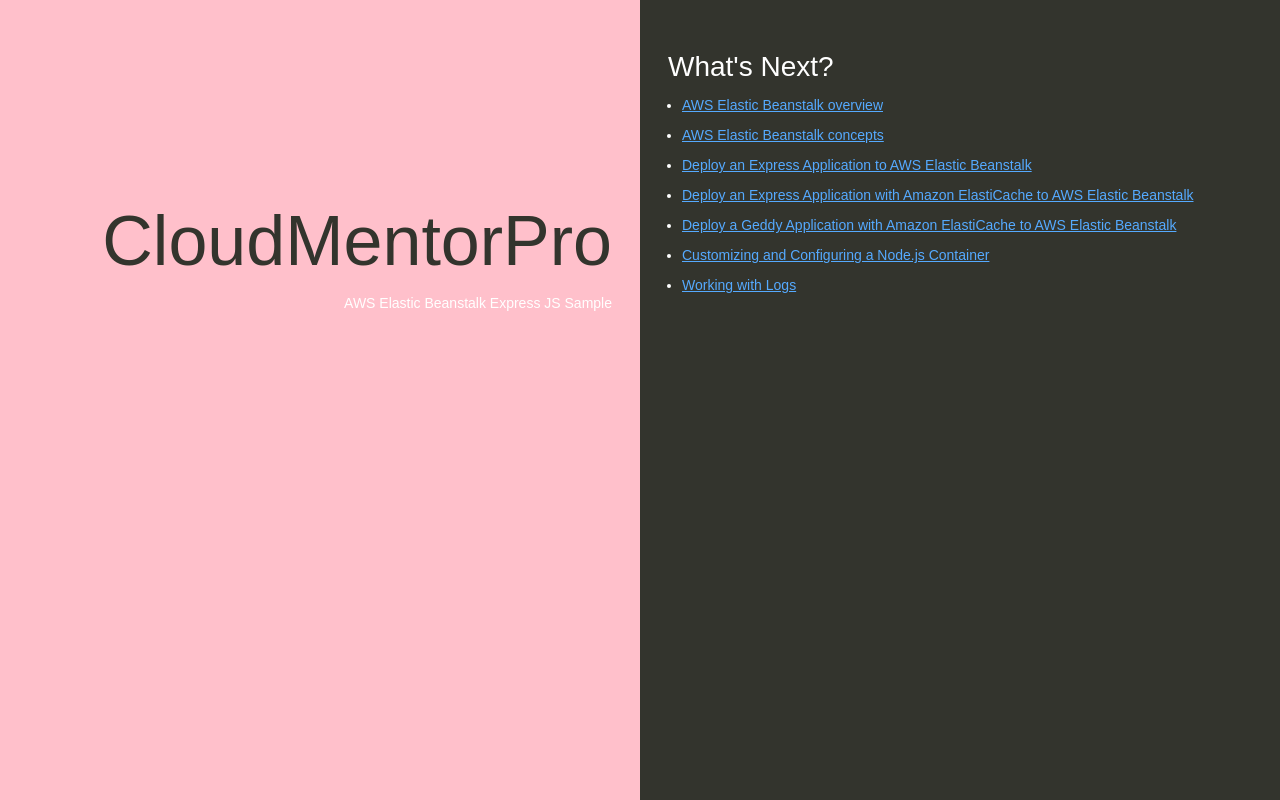
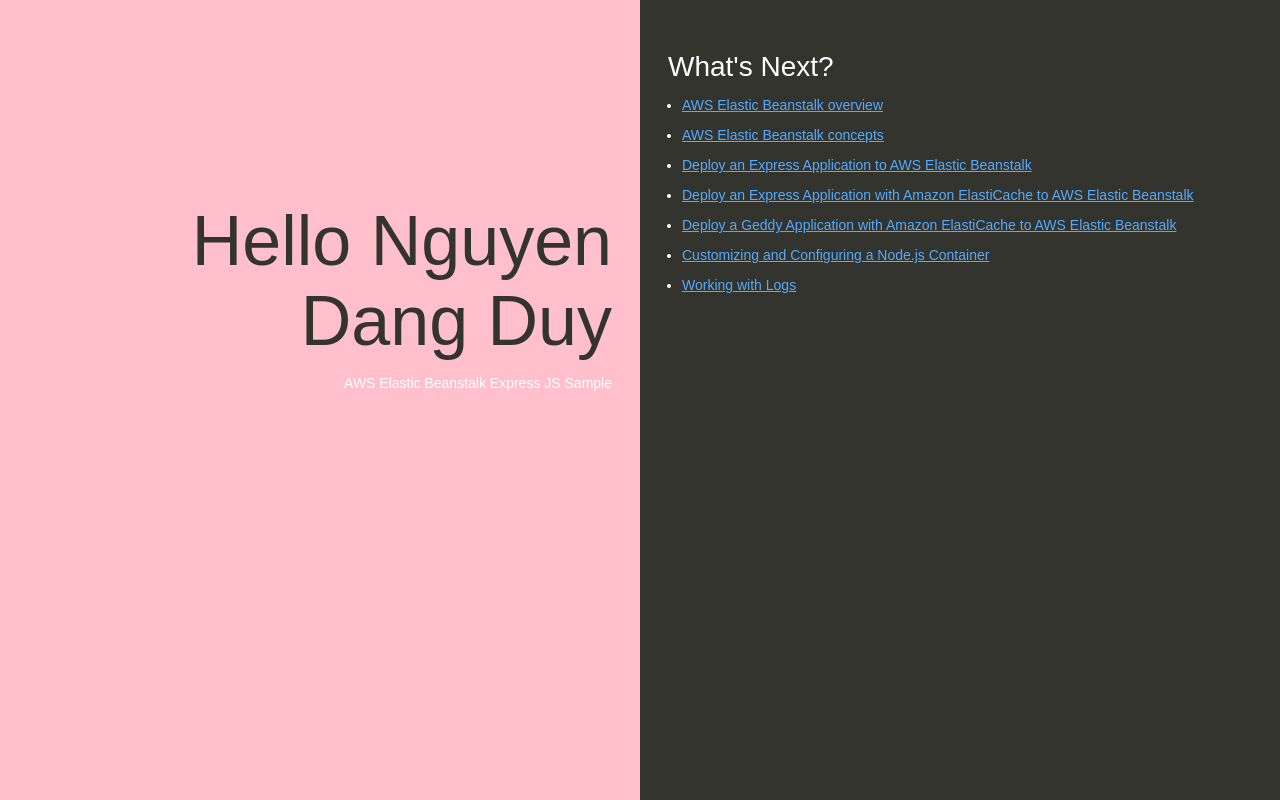
Before and after one commit to duynd12/cicd-demo-aws, a website: page index.html in a window 1280 px wide. Drawn offline with Linux system fonts and the light colour scheme.

Commit message:
update header greeting in index.html

```diff
--- a/index.html
+++ b/index.html
@@ -74,8 +74,9 @@
   </head>
   <body>
     <div class="textColumn">
-      <h1>CloudMentorPro</h1>
+      <h1>Hello Nguyen Dang Duy</h1>
       <p>AWS Elastic Beanstalk Express JS Sample</p>
+
     </div>
     <div class="linksColumn">
       <h2>What's Next?</h2>
```
